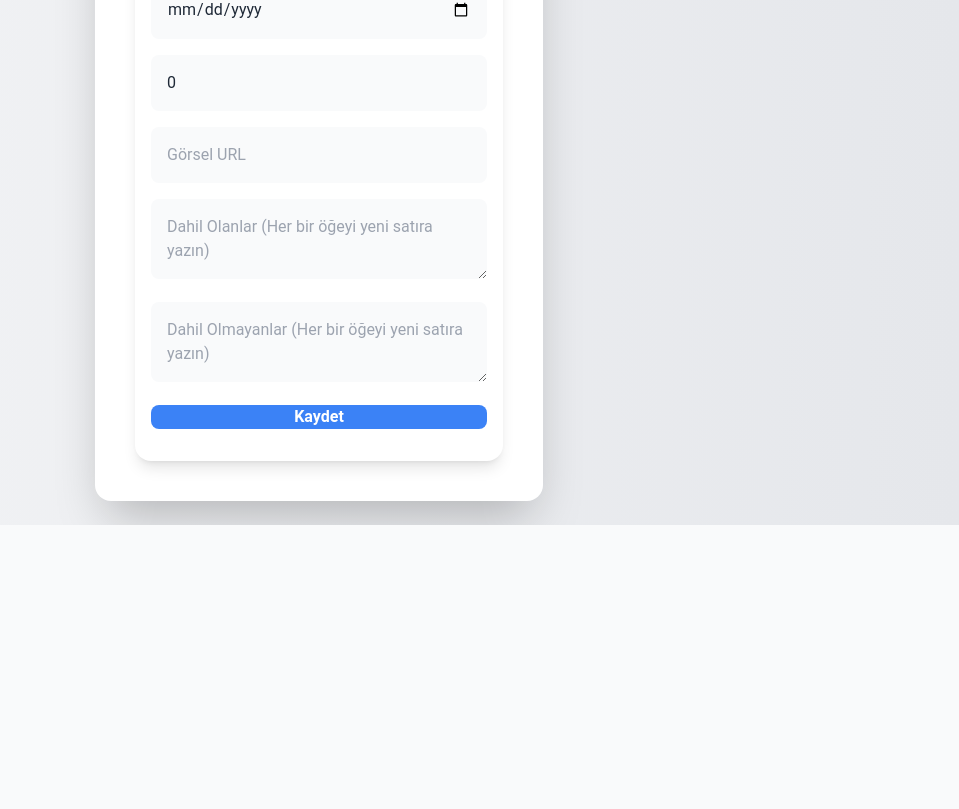
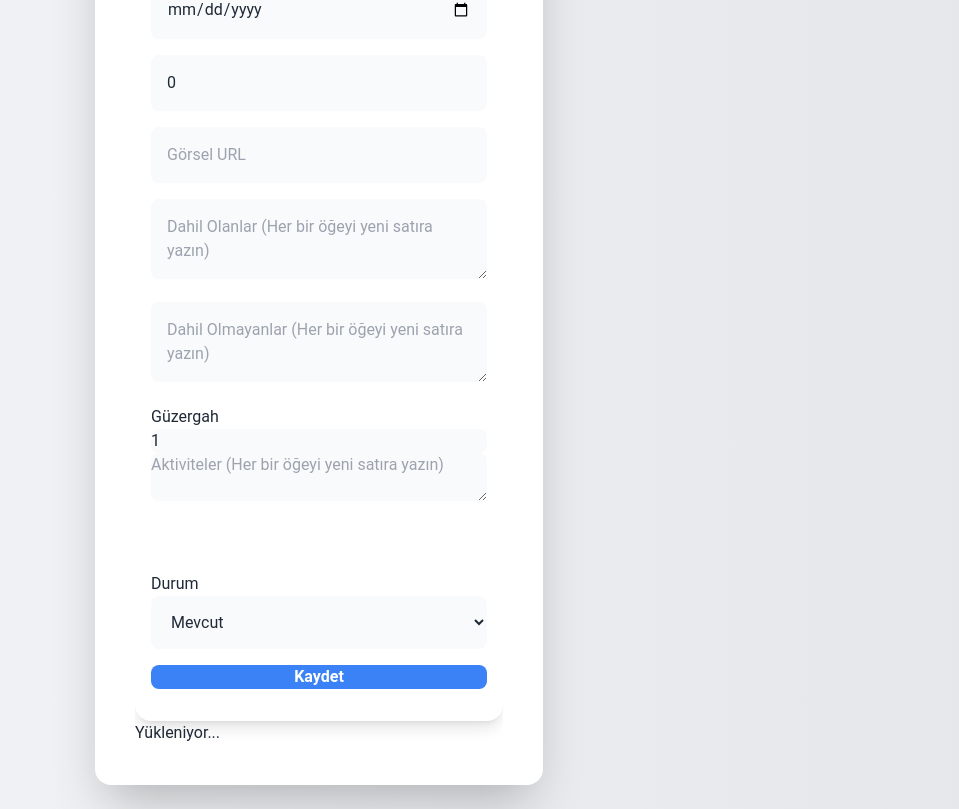
Before and after one commit to berkksubasi/rota-belirlendi-panel, a Next.js app: page /tours/new in a window 1280 px wide. Shown: the part 570-1379 px from the top of the page, without its empty margins (321-1280 px from the left). Before the commit the page ends 1095 px from the top, so only its background shows below. Built offline with nearby package versions, Linux system fonts and the light colour scheme; no server answers.

Commit message:
InfiniteScroll added;

```diff
--- a/components/TourForm.tsx
+++ b/components/TourForm.tsx
@@ -1,6 +1,7 @@
 'use client';
 import { useState } from 'react';
 import { Tour } from '../types/Tour';
+import InfiniteScroll from 'react-infinite-scroll-component';
 
 interface TourFormProps {
   onSubmit: (tourData: Tour) => Promise<void>;
@@ -17,8 +18,9 @@ const TourForm: React.FC<TourFormProps> = ({ onSubmit, initialData }) => {
     img: initialData?.img || '',
     includes: initialData?.includes || [],
     excludes: initialData?.excludes || [],
-    itinerary: initialData?.itinerary || [],
+    itinerary: initialData?.itinerary || [{ day: 1, activities: [''] }],
     status: initialData?.status || 'available',
+    length: 0
   });
 
   const [loading, setLoading] = useState(false);
@@ -48,6 +50,33 @@ const TourForm: React.FC<TourFormProps> = ({ onSubmit, initialData }) => {
     }));
   };
 
+  const handleItineraryChange = (index: number, field: 'day' | 'activities', value: string | string[]) => {
+    const updatedItinerary = [...tourData.itinerary];
+    if (field === 'activities') {
+      updatedItinerary[index].activities = typeof value === 'string' ? value.split('\n') : value;
+    } else {
+      updatedItinerary[index].day = parseInt(value as string) || 0;
+    }
+    setTourData((prevData) => ({
+      ...prevData,
+      itinerary: updatedItinerary,
+    }));
+  };
+
+  const addItineraryItem = () => {
+    setTourData((prevData) => ({
+      ...prevData,
+      itinerary: [...prevData.itinerary, { day: 0, activities: [''] }],
+    }));
+  };
+
+  const handleStatusChange = (e: React.ChangeEvent<HTMLSelectElement>) => {
+    setTourData((prevData) => ({
+      ...prevData,
+      status: e.target.value as 'available' | 'unavailable',
+    }));
+  };
+
   const handleSubmit = async (e: React.FormEvent) => {
     e.preventDefault();
     setLoading(true);
@@ -62,7 +91,19 @@ const TourForm: React.FC<TourFormProps> = ({ onSubmit, initialData }) => {
     }
   };
 
+  function fetchMoreData() {
+    throw new Error('Function not implemented.');
+  }
+
   return (
+    <div className="h-screen overflow-y-auto">
+
+      <InfiniteScroll
+        dataLength={tourData.length} // Verinin uzunluğu
+        next={fetchMoreData} // Daha fazla veri almak için çağırılacak fonksiyon
+        hasMore={true} // Daha fazla veri yüklenip yüklenemeyeceğini belirten boolean
+        loader={<h4>Yükleniyor...</h4>}
+      >
         <form
           onSubmit={handleSubmit}
           className="bg-white dark:bg-gray-800 p-4 rounded-2xl shadow-lg space-y-6 text-gray-800 dark:text-gray-100 transition-all duration-300"
@@ -144,18 +185,58 @@ const TourForm: React.FC<TourFormProps> = ({ onSubmit, initialData }) => {
             className="w-full mb-4 p-4 border border-gray-300 dark:border-gray-700 rounded-lg bg-gray-50 dark:bg-gray-700 focus:outline-none focus:ring-2 focus:ring-blue-500 dark:focus:ring-blue-400 transition duration-200 resize-none"
           />
 
+          <div className="mb-4">
+            <label className="block mb-2">Güzergah</label>
+            {tourData.itinerary.map((item, index) => (
+              <div key={index} className="mb-2">
+                <input
+                  type="number"
+                  placeholder="Gün"
+                  value={item.day}
+                  onChange={(e) => handleItineraryChange(index, 'day', e.target.value)}
+                  className="w-full mb-1 p-2 border border-gray-300 dark:border-gray-700 rounded-lg bg-gray-50 dark:bg-gray-700 focus:outline-none"
+                />
+                <textarea
+                  placeholder="Aktiviteler (Her bir öğeyi yeni satıra yazın)"
+                  value={item.activities.join('\n')}
+                  onChange={(e) => handleItineraryChange(index, 'activities', e.target.value)}
+                  className="w-full p-2 border border-gray-300 dark:border-gray-700 rounded-lg bg-gray-50 dark:bg-gray-700 focus:outline-none"
+                />
+              </div>
+            ))}
+            <button
+              type="button"
+              onClick={addItineraryItem}
+              className="mt-2 bg-green-500 text-white px-4 py-2 rounded-lg"
+            >
+              Yeni Güzergah Ekle
+            </button>
+          </div>
+
+          <div className="mb-4">
+            <label className="block mb-2">Durum</label>
+            <select
+              value={tourData.status}
+              onChange={handleStatusChange}
+              className="w-full p-4 border border-gray-300 dark:border-gray-700 rounded-lg bg-gray-50 dark:bg-gray-700 focus:outline-none"
+            >
+              <option value="available">Mevcut</option>
+              <option value="unavailable">Mevcut Değil</option>
+            </select>
+          </div>
+
           <button
             type="submit"
             disabled={loading}
-        className={`w-full mb-4 ${
-          loading ? 'bg-gray-400' : 'bg-blue-500 hover:bg-blue-600'
-        } dark:bg-blue-400 dark:hover:bg-blue-500 text-white py-3 rounded-lg font-semibold transition-all duration-300 transform ${
-          loading ? '' : 'hover:scale-105'
+            className={`w-full mb-4 ${loading ? 'bg-gray-400' : 'bg-blue-500 hover:bg-blue-600'
+              } dark:bg-blue-400 dark:hover:bg-blue-500 text-white py-3 rounded-lg font-semibold transition-all duration-300 transform ${loading ? '' : 'hover:scale-105'
               }`}
           >
             {loading ? 'Kaydediliyor...' : 'Kaydet'}
           </button>
         </form>
+      </InfiniteScroll>
+    </div>
   );
 };
 
--- a/package.json
+++ b/package.json
@@ -12,7 +12,8 @@
     "axios": "^1.7.7",
     "next": "15.0.2",
     "react": "19.0.0-rc-02c0e824-20241028",
-    "react-dom": "19.0.0-rc-02c0e824-20241028"
+    "react-dom": "19.0.0-rc-02c0e824-20241028",
+    "react-infinite-scroll-component": "^6.1.0"
   },
   "devDependencies": {
     "@types/node": "^20",
--- a/src/app/tours/[id]/page.tsx
+++ b/src/app/tours/[id]/page.tsx
@@ -51,12 +51,13 @@ const TourDetailPage: React.FC = () => {
           includes: Array.isArray(tourData.includes) ? tourData.includes : [],
           excludes: Array.isArray(tourData.excludes) ? tourData.excludes : [],
           itinerary: Array.isArray(tourData.itinerary)
-            ? tourData.itinerary.map((item: { day: number; activities: string[] }) => ({
+            ? tourData.itinerary.map((item: { day: number; activities: string[]; }) => ({
               day: item.day || 0,
               activities: Array.isArray(item.activities) ? item.activities : [],
             }))
             : [],
           status: tourData.status || 'available',
+          length: 0
         });
         setError(null);
       } catch (err) {
@@ -115,12 +116,13 @@ const TourDetailPage: React.FC = () => {
         includes: Array.isArray(tourData.includes) ? tourData.includes : [],
         excludes: Array.isArray(tourData.excludes) ? tourData.excludes : [],
         itinerary: Array.isArray(tourData.itinerary)
-          ? tourData.itinerary.map((item: { day: number; activities: string[] }) => ({
+          ? tourData.itinerary.map((item: { day: number; activities: string[]; }) => ({
             day: item.day || 0,
             activities: Array.isArray(item.activities) ? item.activities : [],
           }))
           : [],
         status: tourData.status || 'available',
+        length: 0
       });
     } catch (err) {
       console.error(`Hata: ID ${id} ile tur güncellenemedi. Detaylar:`, err instanceof Error ? err.message : err);
--- a/types/Tour.ts
+++ b/types/Tour.ts
@@ -1,4 +1,5 @@
 export type Tour = {
+  length: number;
   _id: string;
   img?: string;
   name: string;
```
Also changed, not shown: 1 other file (tests, documents, lock files or other folders). Lines whose indentation alone changed are shown as unchanged.
